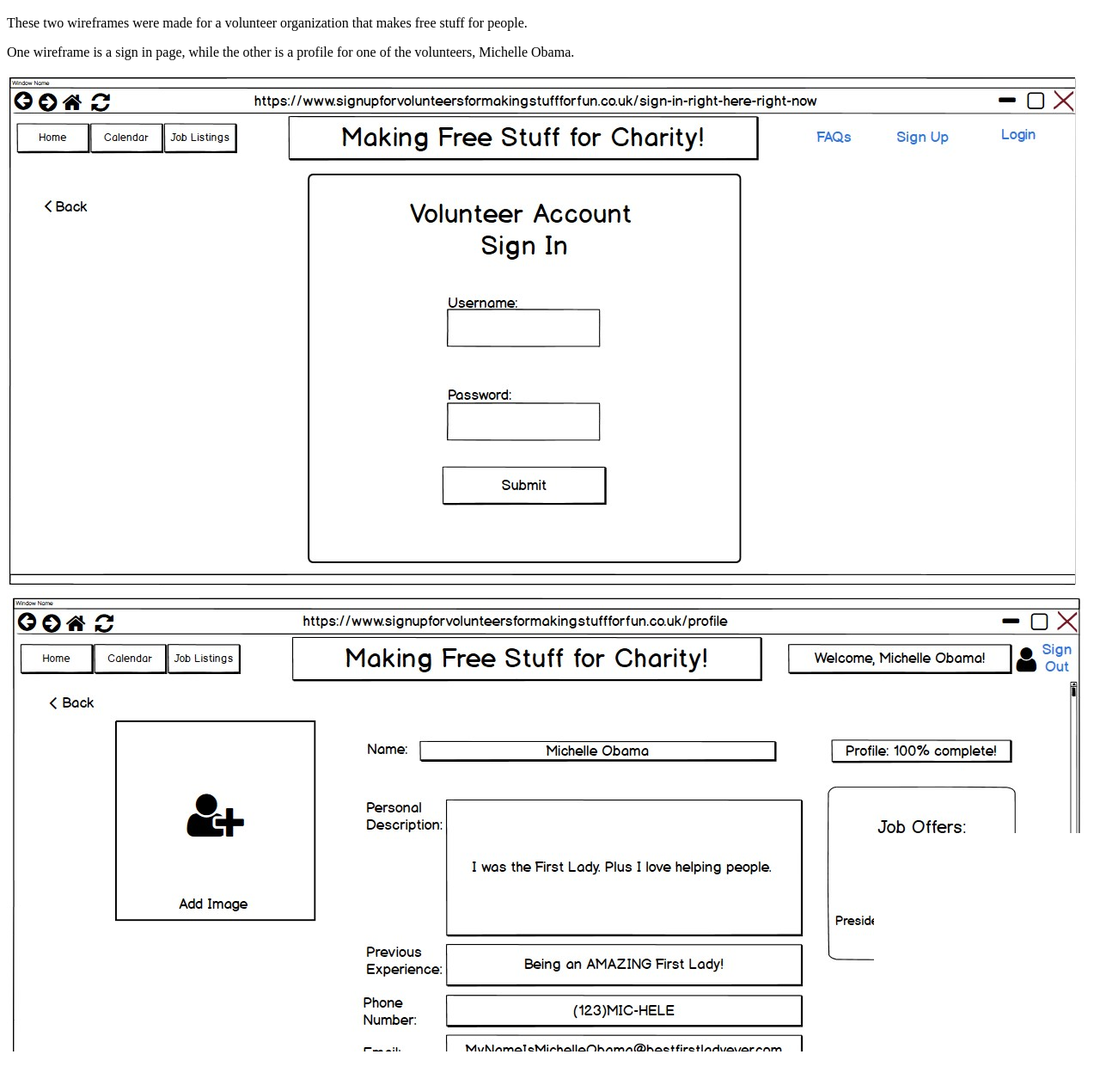
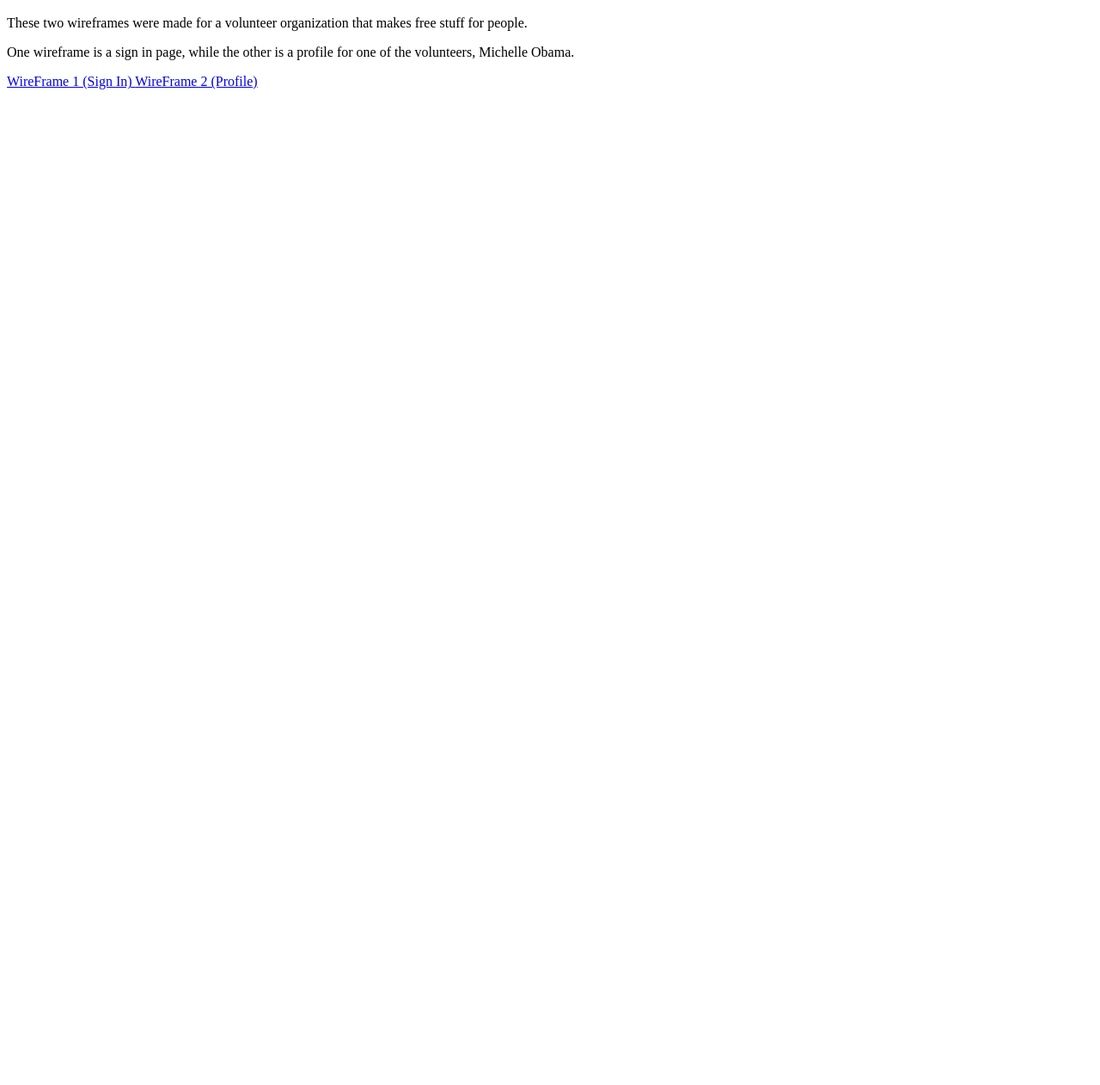
Before and after one commit to joshiu/joshiu.github.io, a plain HTML site: page index.html in a window 1280 px wide. Shown: the part 48-1310 px from the top of the page at 86% size. After the commit the page ends 800 px from the top, so only its background shows below. Drawn offline with Linux system fonts and the light colour scheme.

Commit message:
Update index.html

```diff
--- a/index.html
+++ b/index.html
@@ -3,6 +3,6 @@
   <h1> Here are my Wireframes </h1>
   <p>These two wireframes were made for a volunteer organization that makes free stuff for people.</p>
   <p>One wireframe is a sign in page, while the other is a profile for one of the volunteers, Michelle Obama.</p>
-  <img src= "WireFrame_Sign_In.JPG" class="inline"/>
-  <img src= "WireFrame_Michelle.JPG" class="inline"/>
+  <a href= "https://raw.githubusercontent.com/joshiu/joshiu.github.io/master/WireFrame_Sign_In.jpg"> WireFrame 1 (Sign In) </a>
+  <a href= "https://raw.githubusercontent.com/joshiu/joshiu.github.io/master/WireFrame_Michelle.jpg"> WireFrame 2 (Profile) </a>
 <html>
```
